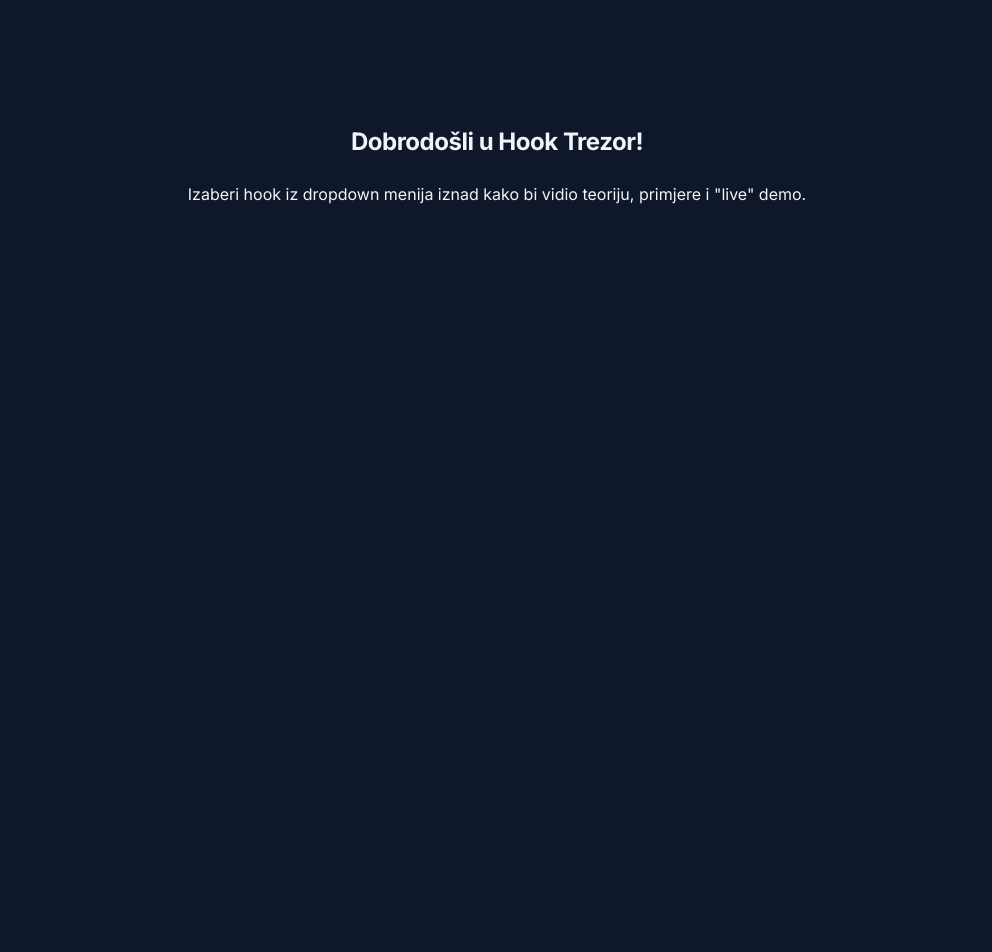
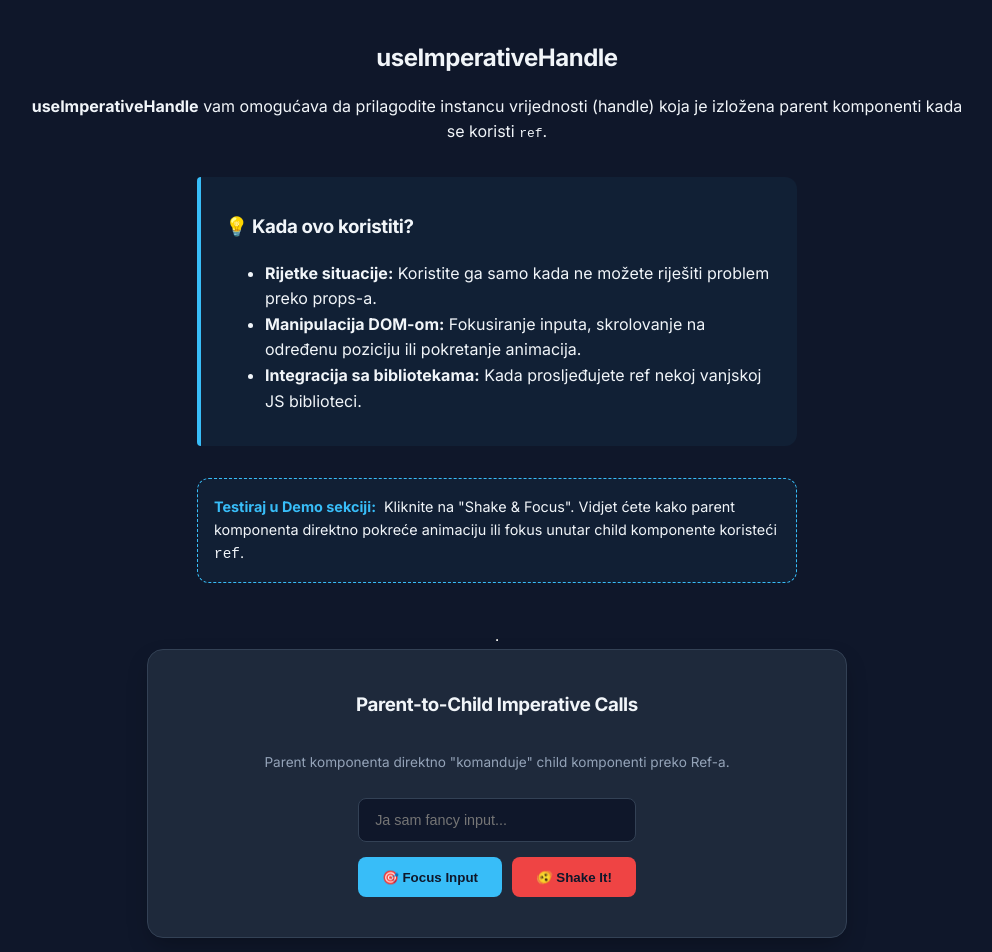
Before and after one commit to Skomorac/learnHooks, a React (Vite) app: page /useImperativeHandle in a window 1280 px wide. Before the commit this address led to /. Shown: the part 220-1172 px from the top of the page, without its empty margins (143-1135 px from the left). Before the commit the page ends 800 px from the top, so only its background shows below. Built offline with nearby package versions, Linux system fonts and the light colour scheme.

Commit message:
added hook useImperativeHandle

```diff
--- a/src/App.css
+++ b/src/App.css
@@ -268,3 +268,20 @@
 .render-badge {
   animation: pulse 0.4s ease-in-out;
 }
+
+@keyframes shake {
+  0%,
+  100% {
+    transform: translateX(0);
+  }
+  25% {
+    transform: translateX(-5px);
+  }
+  75% {
+    transform: translateX(5px);
+  }
+}
+
+.shake-animation {
+  animation: shake 0.2s ease-in-out 0s 2;
+}
--- a/src/App.tsx
+++ b/src/App.tsx
@@ -16,6 +16,7 @@ import UseDeferredValuePage from "./hooks-examples/useDeferredValue";
 import UseTransitionPage from "./hooks-examples/useTransition";
 import UseEffectPage from "./hooks-examples/useEffect";
 import UseIdPage from "./hooks-examples/useId";
+import UseImperativeHandlePage from "./hooks-examples/useImperativeHandle";
 import { useEffect, useState } from "react";
 import "./App.css";
 
@@ -29,6 +30,7 @@ const HOOKS_LIST = [
   { id: "useTransition", name: "useTransition" },
   { id: "useEffect", name: "useEffect" },
   { id: "useId", name: "useId" },
+  { id: "useImperativeHandle", name: "useImperativeHandle" },
 ];
 
 function Navigation() {
@@ -81,6 +83,10 @@ function App() {
             <Route path="/useEffect" element={<UseEffectPage />} />
             <Route path="/useId" element={<UseIdPage />} />
             <Route
+              path="/useImperativeHandle"
+              element={<UseImperativeHandlePage />}
+            />
+            <Route
               path="/useDeferredValue"
               element={<UseDeferredValuePage />}
             />
--- /dev/null
+++ b/src/hooks-examples/useImperativeHandle/index.tsx
@@ -0,0 +1,29 @@
+import UseImperativeHandleInfo from "./useImperativeHandleInfo";
+import UseImperativeHandleDemo from "./useImperativeHandleDemo";
+
+const UseImperativeHandlePage = () => {
+  return (
+    <div className="hook-page">
+      <UseImperativeHandleInfo />
+      <hr />
+      <UseImperativeHandleDemo />
+      <div className="code-reminder">
+        <h4>💡 Podsjetnik za kod:</h4>
+        <pre>
+          {`// 1. Child mora koristiti forwardRef
+const MyInput = forwardRef((props, ref) => {
+  useImperativeHandle(ref, () => ({
+    myMethod() { /* logika */ }
+  }));
+  return <input />;
+});
+
+// 2. Parent zove metodu preko ref-a
+myRef.current.myMethod();`}
+        </pre>
+      </div>
+    </div>
+  );
+};
+
+export default UseImperativeHandlePage;
--- /dev/null
+++ b/src/hooks-examples/useImperativeHandle/useImperativeHandleDemo.tsx
@@ -0,0 +1,80 @@
+import { useState, useRef, useImperativeHandle, forwardRef } from "react";
+
+// 1. CHILD KOMPONENTA
+// Moramo koristiti forwardRef da bi child prihvatio ref od parenta
+const FancyInput = forwardRef((_props, ref) => {
+  const inputRef = useRef<HTMLInputElement>(null);
+  const [isShaking, setIsShaking] = useState(false);
+
+  // OVDJE definisemo sta tacno izlazemo parentu
+  useImperativeHandle(ref, () => ({
+    focus: () => {
+      inputRef.current?.focus();
+    },
+    shake: () => {
+      setIsShaking(true);
+      setTimeout(() => setIsShaking(false), 500);
+    },
+  }));
+
+  return (
+    <input
+      ref={inputRef}
+      className={`hook-select ${isShaking ? "shake-animation" : ""}`}
+      placeholder="Ja sam fancy input..."
+      style={{
+        transition: "all 0.3s",
+        border: isShaking
+          ? "2px solid #ef4444"
+          : "1px solid var(--border-color)",
+        width: "100%",
+      }}
+    />
+  );
+});
+
+// 2. PARENT KOMPONENTA
+const UseImperativeHandleDemo = () => {
+  const customInputRef = useRef<{ focus: () => void; shake: () => void }>(null);
+
+  return (
+    <div className="hook-demo">
+      <h3>Parent-to-Child Imperative Calls</h3>
+      <p
+        style={{
+          fontSize: "0.85rem",
+          marginBottom: "1.5rem",
+          color: "var(--text-muted)",
+        }}
+      >
+        Parent komponenta direktno "komanduje" child komponenti preko Ref-a.
+      </p>
+
+      <div
+        style={{
+          maxWidth: "300px",
+          margin: "0 auto",
+          display: "flex",
+          flexDirection: "column",
+          gap: "15px",
+        }}
+      >
+        <FancyInput ref={customInputRef} />
+
+        <div style={{ display: "flex", gap: "10px", justifyContent: "center" }}>
+          <button onClick={() => customInputRef.current?.focus()}>
+            🎯 Focus Input
+          </button>
+          <button
+            onClick={() => customInputRef.current?.shake()}
+            style={{ background: "#ef4444" }}
+          >
+            🫨 Shake It!
+          </button>
+        </div>
+      </div>
+    </div>
+  );
+};
+
+export default UseImperativeHandleDemo;
--- /dev/null
+++ b/src/hooks-examples/useImperativeHandle/useImperativeHandleInfo.tsx
@@ -0,0 +1,46 @@
+const UseImperativeHandleInfo = () => {
+  return (
+    <section className="hook-info">
+      <a
+        href="https://react.dev/reference/react/useImperativeHandle"
+        target="_blank"
+        rel="noreferrer"
+        className="hook-title-link"
+      >
+        <h2>useImperativeHandle</h2>
+      </a>
+      <p>
+        <strong>useImperativeHandle</strong> vam omogućava da prilagodite
+        instancu vrijednosti (handle) koja je izložena parent komponenti kada se
+        koristi <code>ref</code>.
+      </p>
+
+      <div className="key-points">
+        <h3>💡 Kada ovo koristiti?</h3>
+        <ul>
+          <li>
+            <strong>Rijetke situacije:</strong> Koristite ga samo kada ne možete
+            riješiti problem preko props-a.
+          </li>
+          <li>
+            <strong>Manipulacija DOM-om:</strong> Fokusiranje inputa,
+            skrolovanje na određenu poziciju ili pokretanje animacija.
+          </li>
+          <li>
+            <strong>Integracija sa bibliotekama:</strong> Kada prosljeđujete ref
+            nekoj vanjskoj JS biblioteci.
+          </li>
+        </ul>
+      </div>
+
+      <div className="testing-box">
+        <strong>Testiraj u Demo sekciji:</strong>
+        Kliknite na "Shake & Focus". Vidjet ćete kako parent komponenta direktno
+        pokreće animaciju ili fokus unutar child komponente koristeći{" "}
+        <code>ref</code>.
+      </div>
+    </section>
+  );
+};
+
+export default UseImperativeHandleInfo;
```
